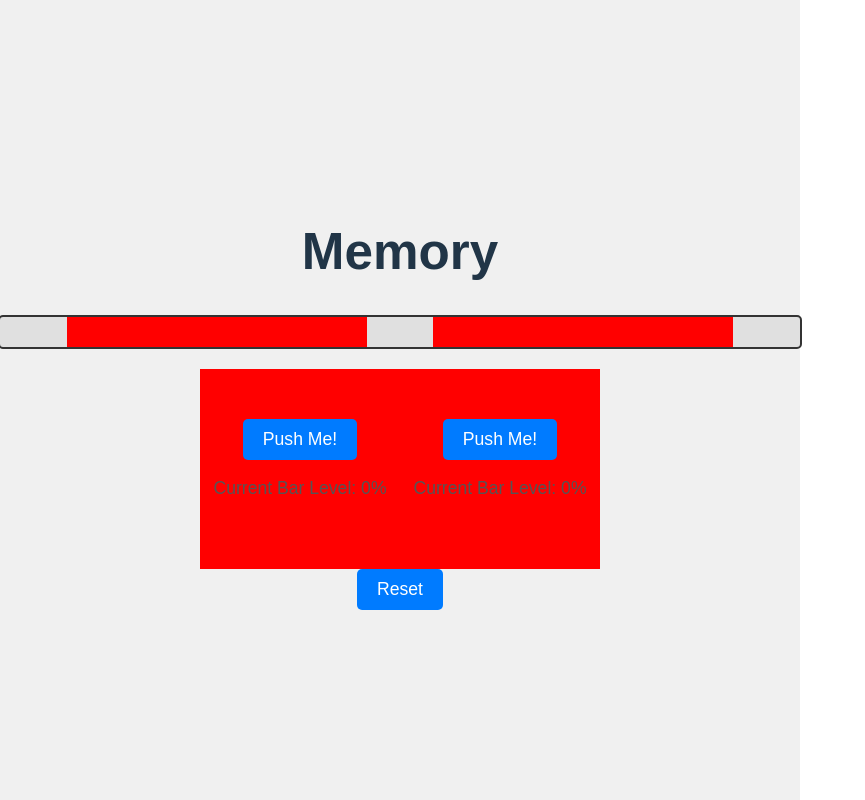
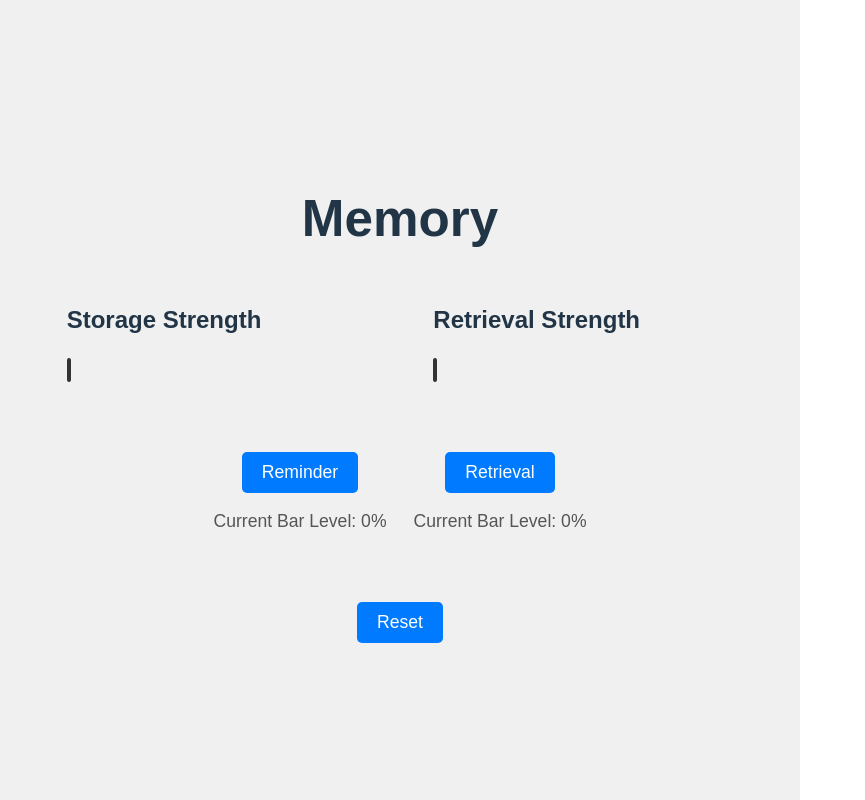
Before and after one commit to dkane47/memory-test, a React (Vite) app: page / in a window 1280 px wide. Shown: the whole page, without its empty margins (0-865 px from the left). Built offline with nearby package versions, Linux system fonts and the light colour scheme.

Commit message:
Decent draft version

```diff
--- a/src/App.css
+++ b/src/App.css
@@ -14,18 +14,17 @@
   flex-direction: row;
   justify-content: space-evenly;
   width: 800px; /* Fixed width of the container */
-  height: 30px;
-  border: 2px solid #333;
-  border-radius: 5px;
-  margin-bottom: 20px;
-  overflow: hidden; /* Ensure the fill stays within bounds */
-  background-color: #e0e0e0;
+  height: 120px;
+
 }
 
 .bar-container {
   width: 300px;
-  height: 300px;
-  background-color: red;
+  height: 120px;
+  display: flex;
+  flex-direction: column;
+  justify-content: space-evenly;
+
 }
 
 .bar-fill {
@@ -34,12 +33,15 @@
   width: 0%; /* Initial width */
   transition: width 0.2s ease-out; /* Smooth transition for width changes */
   border-radius: 3px; /* Slightly smaller border-radius than container */
+  border: 2px solid #333;
+  margin-bottom: 20px;
+  overflow: hidden; /* Ensure the fill stays within bounds */
+  background-color: #e0e0e0;
 }
 
 .buttons-container {
   height: 200px;
   width: 400px;
-  background-color: red;
   display: flex;
   flex-direction: row;
   justify-content: space-around;
--- a/src/App.jsx
+++ b/src/App.jsx
@@ -76,12 +76,14 @@ function App() {
 
       <div className="bars-container">
         <div className="bar-container">
+            <h2>Storage Strength</h2>
             <div
             className="bar-fill"
             style={{ width: `${storageLevel}%` }} // Dynamically set width based on state
           ></div>
         </div>
         <div className="bar-container">
+            <h2>Retrieval Strength</h2>
             <div
             className="bar-fill"
             style={{ width: `${retrievalLevel}%` }} // Dynamically set width based on state
@@ -90,11 +92,11 @@ function App() {
       </div>
       <div className="buttons-container">
         <div className="button-container">
-          <button onClick={handleReminderClick}>Push Me!</button>
+          <button onClick={handleReminderClick}>Reminder</button>
           <p>Current Bar Level: {Math.round(storageLevel)}%</p>
         </div>
         <div className="button-container">
-          <button onClick={handleRetrievalClick}>Push Me!</button>
+          <button onClick={handleRetrievalClick}>Retrieval</button>
           <p>Current Bar Level: {Math.round(retrievalLevel)}%</p>
         </div>
       </div>
```
